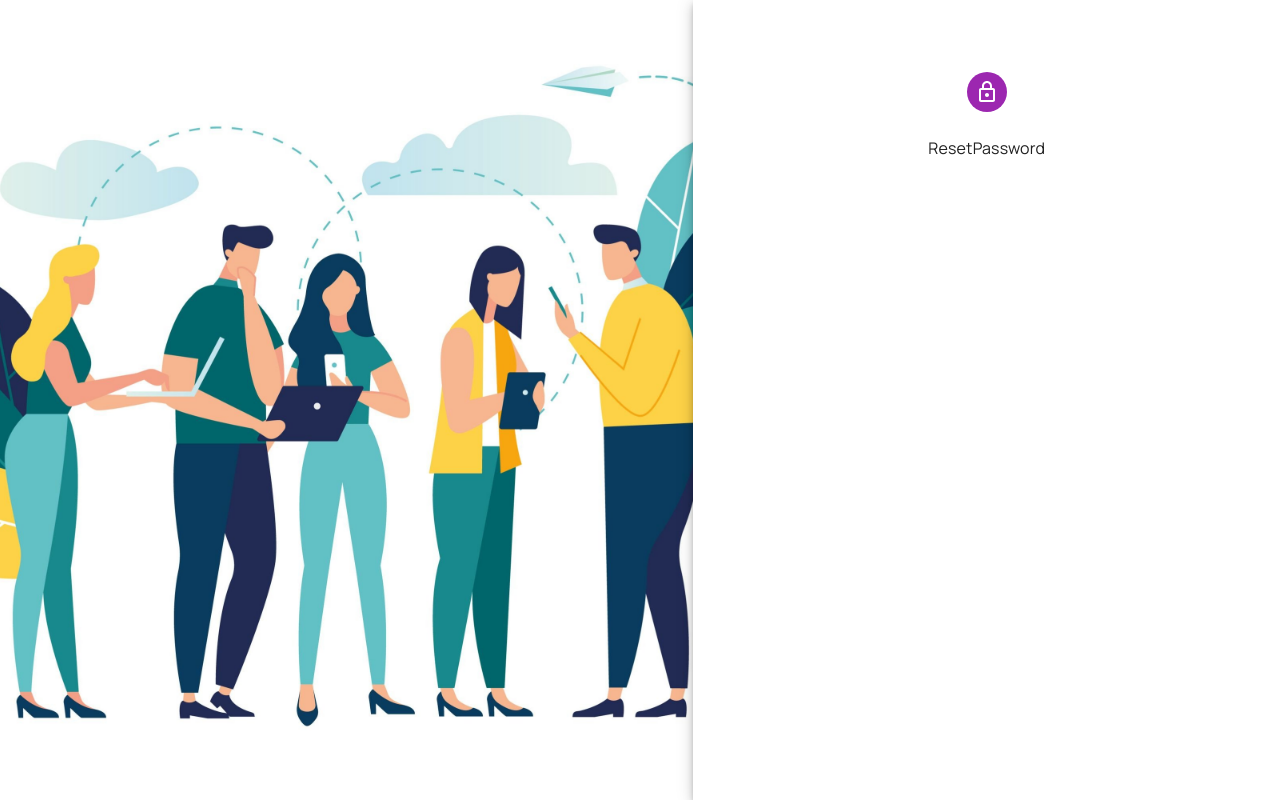
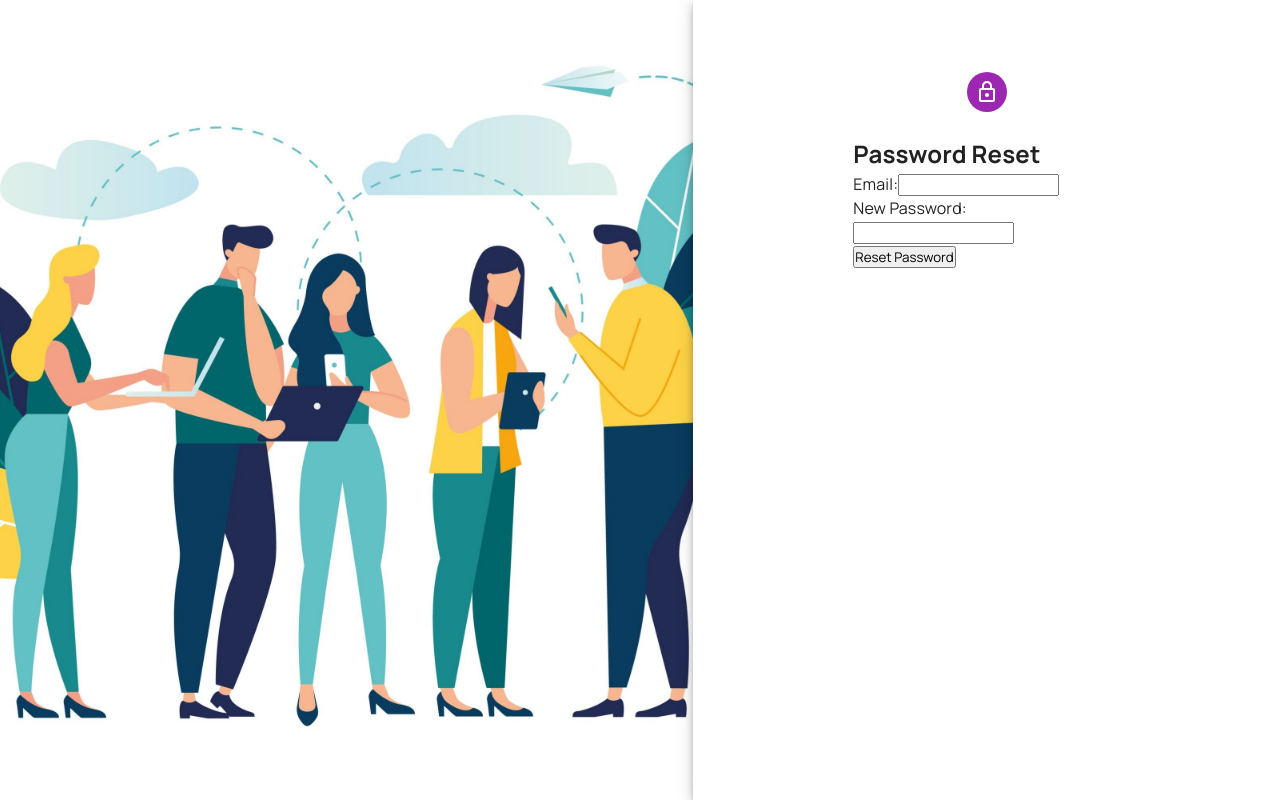
Before and after one commit to haile1501/Chat-Now-Frontend, a Next.js app: page /auth/forgot-password in a window 1280 px wide. Built offline with nearby package versions, Linux system fonts and the light colour scheme.

Commit message:
Update resetPassword and resetPassword api

```diff
--- /dev/null
+++ b/src/api/resetPassword.ts
@@ -0,0 +1,17 @@
+import axios from "axios";
+
+export async function resetPassword(email: string, newPassword: string) {
+  try {
+    // Make an HTTP request to the password reset endpoint
+    const response = await axios.post("/api/reset-password", {
+      email,
+      newPassword,
+    });
+
+    // Handle the response and return the result
+    return response.data;
+  } catch (error) {
+    // Handle any errors and throw an exception or return an appropriate response
+    throw error;
+  }
+}
--- a/src/app/auth/forgot-password/page.tsx
+++ b/src/app/auth/forgot-password/page.tsx
@@ -1,6 +1,52 @@
 "use client";
-const ResetPassword = () => {
-  return <div>ResetPassword</div>;
+import React, { useState } from "react";
+import { resetPassword } from "@/api/resetPassword"; // Import the API function for resetting the password
+
+const ForgotPasswordPage = () => {
+  const [email, setEmail] = useState("");
+  const [resetStatus, setResetStatus] = useState("");
+  const [isLoading, setIsLoading] = useState(false);
+  const [newPassword, setNewPassword] = useState("");
+  const handleResetPassword = async () => {
+  try {
+    // Call the API function to reset the password
+    const response = await resetPassword(email, newPassword);
+
+    // Handle the response and update the resetStatus accordingly
+    if (response.success) {
+      setResetStatus("Password reset successful!");
+    } else {
+      setResetStatus("Password reset failed. Please try again.");
+    }
+  } catch (error) {
+    console.log(error);
+    setResetStatus("An error occurred. Please try again later.");
+  }
 };
 
-export default ResetPassword;
+return (
+  <div>
+    <h2>Password Reset</h2>
+    <div>
+      <label>Email:</label>
+      <input
+        type="email"
+        value={email}
+        onChange={(e) => setEmail(e.target.value)}
+      />
+    </div>
+    <div>
+      <label>New Password:</label>
+      <input
+        type="password"
+        value={newPassword}
+        onChange={(e) => setNewPassword(e.target.value)}
+      />
+    </div>
+    <button onClick={handleResetPassword}>Reset Password</button>
+    {resetStatus && <p>{resetStatus}</p>}
+  </div>
+);
+};
+
+export default ForgotPasswordPage;
```
